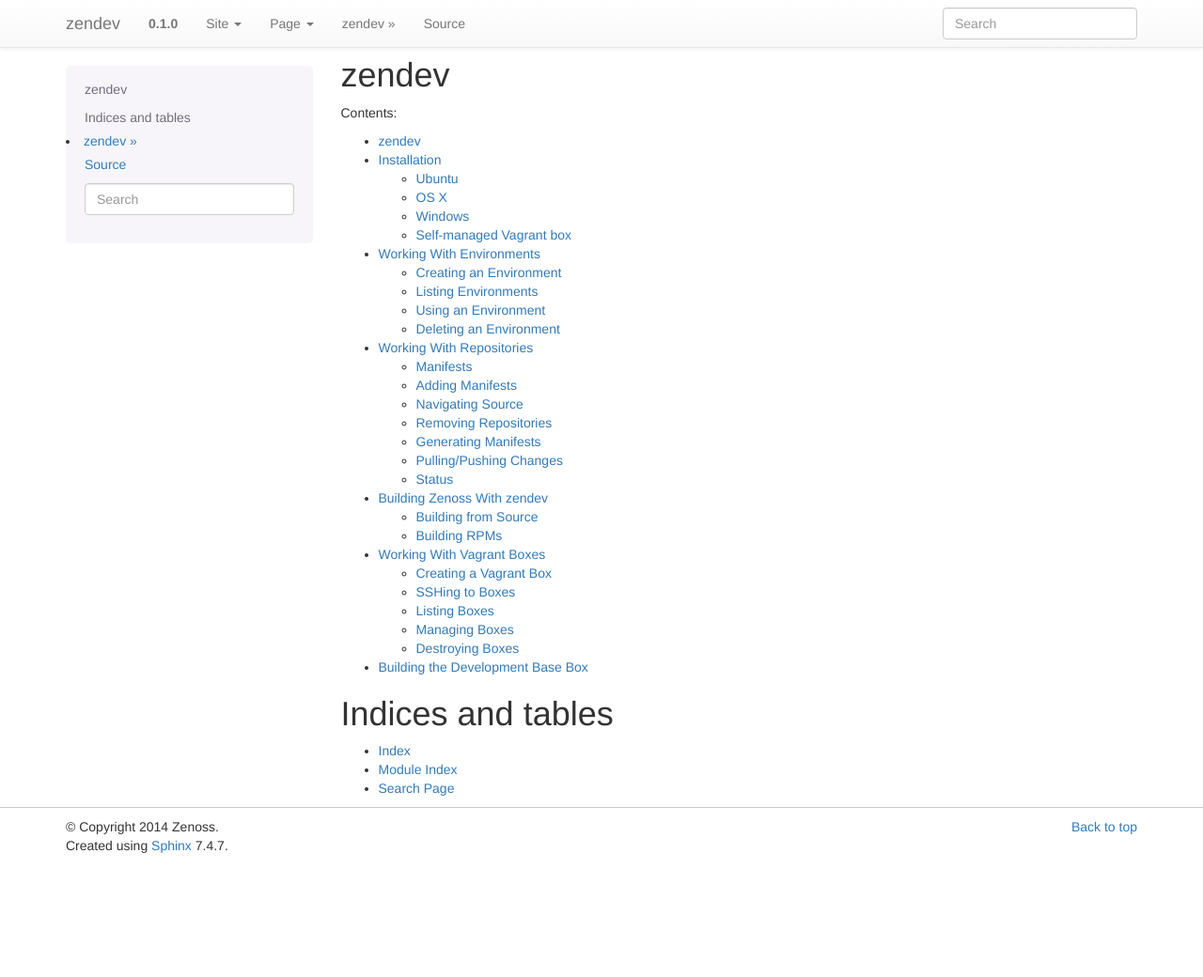
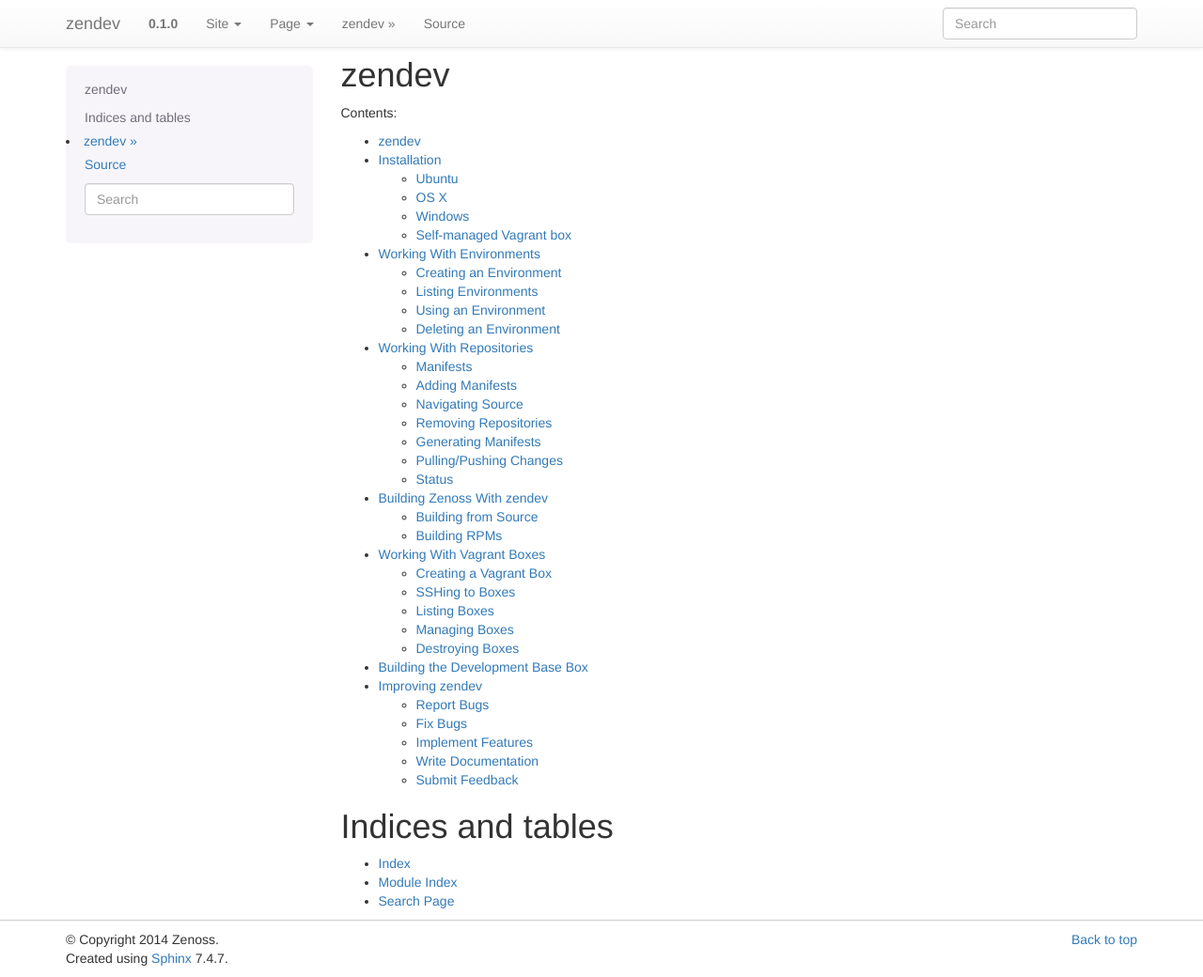
Before and after one commit to zenoss/zendev, a Sphinx documentation site: the page built from docs/index.rst, in a window 1280 px wide and 1040 px high. Shown: the whole window at 94% size. Built offline with Sphinx 7.4.7, drawn with Linux system fonts in a browser that asks for light colours; some of the changed lines change nothing that is shown.

Commit message:
Added docs on improving zendev

```diff
--- /dev/null
+++ b/docs/improve.rst
@@ -0,0 +1,123 @@
+================
+Improving zendev
+================
+zendev is meant to be improved by everyone! Definitely not just Ian! Everything
+helps. Please. I need to sleep.
+
+Report Bugs
+~~~~~~~~~~~
+
+Report bugs at https://github.com/zenoss/zendev/issues.
+
+If you are reporting a bug, please include:
+
+* Your operating system name and version.
+* Any details about your local setup that might be helpful in troubleshooting.
+* Detailed steps to reproduce the bug.
+
+Fix Bugs
+~~~~~~~~
+
+Look through the GitHub issues for bugs. Anything is open to whomever wants to
+implement it.
+
+Implement Features
+~~~~~~~~~~~~~~~~~~
+
+Look through the GitHub issues for features. Anything tagged with "feature"
+is open to whomever wants to implement it.
+
+Write Documentation
+~~~~~~~~~~~~~~~~~~~
+
+zendev could always use more documentation. Docs live with the code, `in the zendev repository <https://github.com/zenoss/zendev/tree/develop/docs>`_.
+
+1. Edit the documentation as you see fit. `Here's a reference for reStructuredText <http://docutils.sourceforge.net/docs/user/rst/quickref.html>`_.
+2. Build the docs locally to test your edits (using Sphinx_).
+
+.. code-block:: bash
+
+    # Install Sphinx if not installed
+    sudo pip install sphinx
+
+    # Go to the root of the zendev tree
+    cd ~/src/zendev
+
+    # Build! This works best locally, because it will open a browser pointing
+    # to your freshly built docs.
+    make docs
+
+Alternatively, you can build using a Docker image with Sphinx already
+installed:
+
+.. code-block:: bash
+
+    # Go to the root of the zendev tree
+    cd ~/src/zendev
+
+    # Build. No fancy browser this time.
+    make docker-docs
+
+3. When satisfied, submit a pull request.
+4. Once merged, `Jenkins <http://jenkins.zendev.org/job/zendev-docs/>`_ will
+   build the docs and publish them to http://zenoss.github.io/zendev.
+
+.. _Sphinx: http://sphinx-doc.org/
+
+Submit Feedback
+~~~~~~~~~~~~~~~
+
+The best way to send feedback is to file an issue at https://github.com/zenoss/zendev/issues.
+
+If you are proposing a feature:
+
+* Explain in detail how it would work.
+* Keep the scope as narrow as possible, to make it easier to implement.
+* Remember that this is a collaborative project, and that contributions
+  are welcome :)
+
+Get Started!
+------------
+
+Ready to contribute? Here's how to set up `zendev` for local development.
+
+1. Fork the `zendev repo on GitHub <https://github.com/zenoss/zendev>`_.
+2. Clone your fork locally:
+
+.. code-block:: bash
+
+    git clone git@github.com:your_name_here/zendev.git
+
+3. Install your local copy into a virtualenv_.
+
+.. code-block:: bash
+
+    # Install virtualenvwrapper if you haven't already
+    sudo pip install virtualenvwrapper
+    echo "source $(which virtualenvwrapper.sh)" >> ~/.bashrc
+    source $(which virtualenvwrapper.sh)
+
+    # Create a virtualenv for zendev development on top of your cloned source
+    mkvirtualenv zendev
+    cd zendev
+    pip install -e .
+
+4. Create a branch for local development:
+
+.. code-block:: bash
+
+    git checkout -b name-of-your-bugfix-or-feature
+
+Now you can make your changes locally.
+
+5. Commit your changes and push your branch to GitHub:
+
+.. code-block:: bash
+
+    git add .
+    git commit -m "Your detailed description of your changes."
+    git push origin name-of-your-bugfix-or-feature
+
+6. Submit a pull request through the GitHub website.
+
+.. _virtualenv: http://www.virtualenv.org/en/latest/
--- a/docs/index.rst
+++ b/docs/index.rst
@@ -18,6 +18,7 @@
    build
    vagrant
    packer
+   improve
 
 Indices and tables
 ==================
```
Also changed, not shown: 1 other file.
